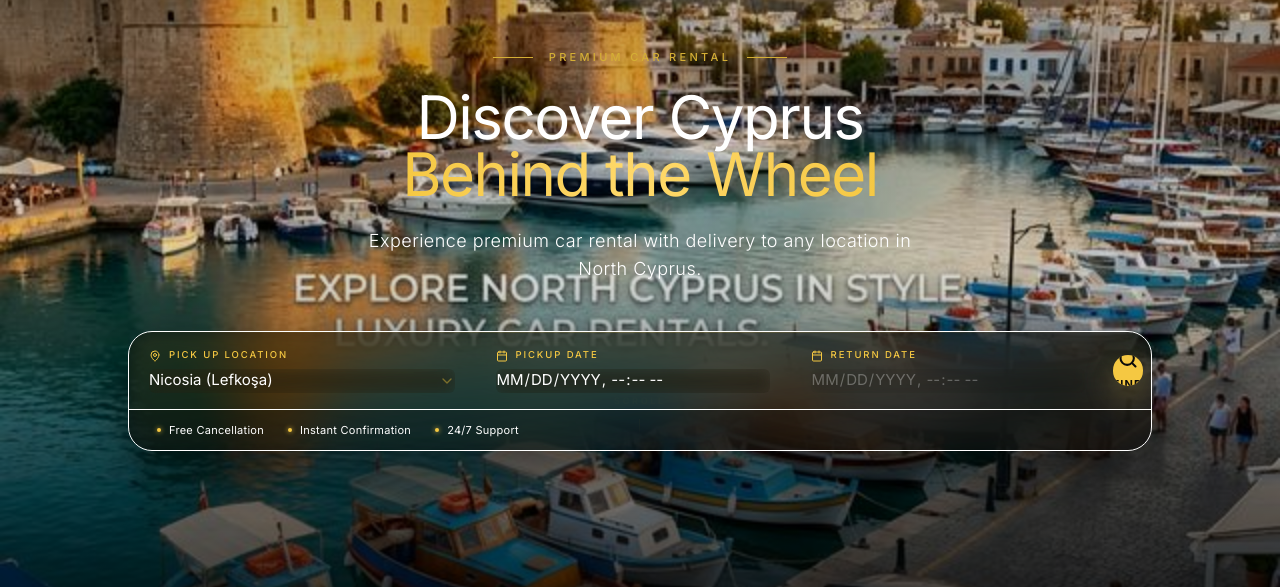
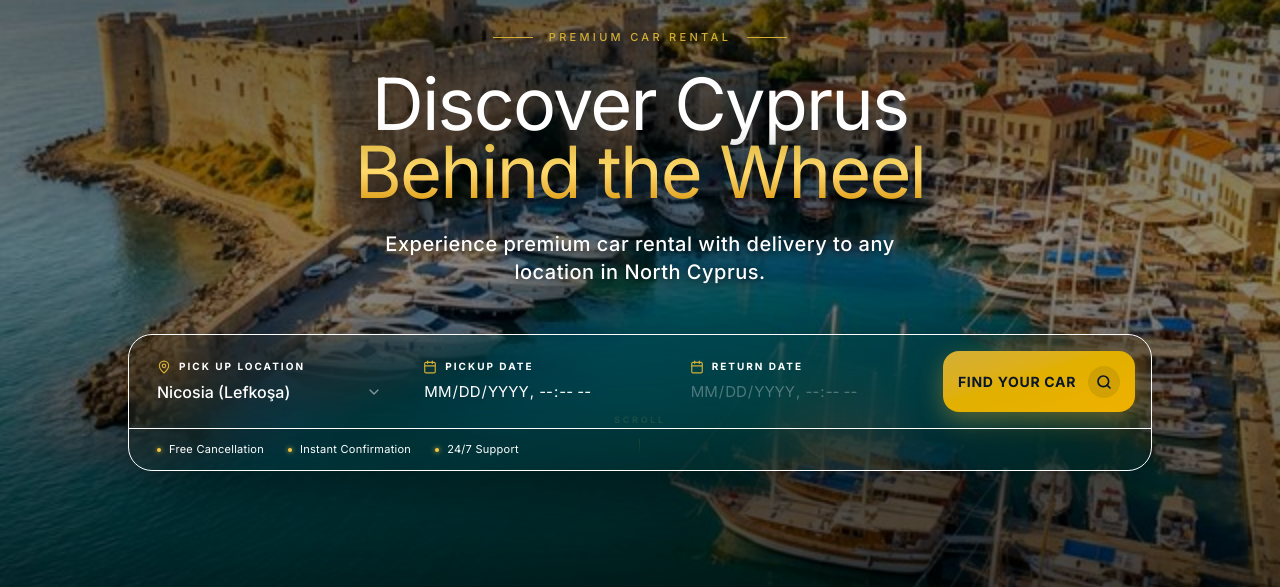
Before and after one commit to mrmustafaegeh/Rent, a Next.js app: page /en in a window 1280 px wide. Shown: the part 223-810 px from the top of the page. Built offline with nearby package versions, Linux system fonts and the light colour scheme; no server answers; the database is empty.

Commit message:
Redesign Hero booking search widget and enhance layout for bright 1/1 Girne background

```diff
--- a/src/components/features/home/HeroSection.tsx
+++ b/src/components/features/home/HeroSection.tsx
@@ -55,17 +55,20 @@ export function HeroSection({ title, subtitleHighlight, description }: HeroSecti
                     className="relative w-full h-full"
                 >
                     <OptimizedImage
-                      src="/images/kyrenia-hero.png"
-                      alt="Kyrenia Harbour North Cyprus"
+                      src="/images/girne-harbor-bright.png"
+                      alt="Girne Harbor North Cyprus"
                       fill
-                      className="object-cover"
+                      className="object-cover object-center"
                       priority
                       sizes="100vw"
                       quality={100}
                     />
                 </div>
-                {/* Minimal Gradient Overlay */}
-                <div className="absolute inset-0 bg-gradient-to-t from-black/80 via-black/10 to-black/30 z-10" />
+                {/* Improved Readability Overlay - heavier at bottom and top, clean in middle */}
+                <div className="absolute inset-0 bg-gradient-to-b from-black/60 via-black/10 to-black/80 z-10" />
+
+                {/* Extra Vignette specifically for text blocking */}
+                <div className="absolute top-1/4 left-0 right-0 h-1/2 bg-black/40 blur-[100px] z-10 pointer-events-none rounded-full scale-150" />
 
                 {/* Top Gold Shimmer Bar */}
                 <div className="absolute top-0 left-0 right-0 h-[3px] bg-gradient-to-r from-transparent via-gold to-transparent z-50 opacity-80" />
@@ -92,17 +95,17 @@ export function HeroSection({ title, subtitleHighlight, description }: HeroSecti
                         initial={{ opacity: 0, y: 30, filter: "blur(10px)" }}
                         animate={{ opacity: 1, y: 0, filter: "blur(0px)" }}
                         transition={{ duration: 1.0, delay: 0.15, ease: [0.25, 0.1, 0.25, 1.0] }}
-                        className="font-bebas text-white text-5xl md:text-6xl leading-[0.95] tracking-tight drop-shadow-2xl"
+                        className="font-bebas text-white text-5xl md:text-7xl leading-[0.95] tracking-tight drop-shadow-[0_4px_15px_rgba(0,0,0,0.8)]"
                      >
                         {title || t('title')} <br/>
-                        <span className="text-transparent bg-clip-text bg-gradient-to-r from-[#F5C842] via-[#FFD96A] to-[#F5C842]">{subtitleHighlight || t('subtitleHighlight')}</span>
+                        <span className="text-transparent bg-clip-text bg-gradient-to-b from-gold via-[#FFD96A] to-yellow-600 drop-shadow-[0_4px_15px_rgba(0,0,0,0.8)]">{subtitleHighlight || t('subtitleHighlight')}</span>
                      </motion.h1>
 
                      <motion.p
                         initial={{ opacity: 0, y: 20 }}
                         animate={{ opacity: 1, y: 0 }}
                         transition={{ duration: 1.0, delay: 0.3, ease: [0.25, 0.1, 0.25, 1.0] }}
-                        className="font-dm-sans text-[15px] sm:text-base md:text-lg text-white/60 font-light tracking-wide max-w-xl mx-auto"
+                        className="font-dm-sans text-[15px] sm:text-base md:text-xl text-white font-medium tracking-wide max-w-xl mx-auto drop-shadow-[0_2px_4px_rgba(0,0,0,0.8)]"
                      >
                         {description || t('description')}
                      </motion.p>
@@ -116,23 +119,23 @@ export function HeroSection({ title, subtitleHighlight, description }: HeroSecti
                     className="w-full max-w-5xl relative z-30"
                  >
                      {/* The Card */}
-                     <div className="relative rounded-[24px] bg-[rgba(10,10,10,0.55)] backdrop-blur-[28px] backdrop-saturate-[180%] shadow-[0_20px_50px_rgba(0,0,0,0.5)] border border-white/10 group overflow-hidden">
+                     <div className="relative rounded-3xl bg-white/10 backdrop-blur-2xl backdrop-saturate-[150%] shadow-[0_30px_60px_-15px_rgba(0,0,0,0.5)] border border-white/20 group overflow-hidden">
 
                          {/* Top Shimmer Line */}
-                         <div className="absolute top-0 left-0 right-0 h-[1px] bg-gradient-to-r from-transparent via-gold/50 to-transparent opacity-50" />
+                         <div className="absolute top-0 left-0 right-0 h-[1px] bg-gradient-to-r from-transparent via-white/40 to-transparent opacity-50" />
 
                          {/* Outer Glow via Box Shadow (simulated) */}
-                         <div className="absolute -inset-[1px] rounded-[25px] bg-gradient-to-br from-[#F5C842]/20 to-transparent -z-10 opacity-50 blur-sm pointer-events-none" />
+                         <div className="absolute -inset-[1px] rounded-[25px] bg-gradient-to-br from-white/20 to-transparent -z-10 opacity-30 blur-[2px] pointer-events-none" />
 
-                         <div className="grid grid-cols-1 md:grid-cols-[1.1fr_1px_1fr_1px_1fr_auto] items-center">
+                         <div className="grid grid-cols-1 md:grid-cols-[1fr_1px_1fr_1px_1fr_auto] items-center p-2">
 
                              {/* Location */}
-                             <div className="relative group/field px-5 py-4 cursor-pointer hover:bg-[#F5C842]/10 transition-colors duration-300">
-                                 <label className="flex items-center gap-2 text-[9.5px] text-[#F5C842] font-medium uppercase tracking-[0.2em] mb-1.5 font-dm-sans">
-                                    <MapPin className="w-3 h-3" /> {t('pickupLocation')}
+                             <div className="relative group/field px-5 py-4 cursor-pointer hover:bg-white/5 transition-colors duration-300 rounded-xl">
+                                 <label className="flex items-center gap-2 text-[10px] text-white/80 font-bold uppercase tracking-[0.2em] mb-1.5 font-dm-sans">
+                                    <MapPin className="w-3.5 h-3.5 text-gold" /> {t('pickupLocation')}
                                  </label>
                                  <Select value={location} onValueChange={setLocation}>
-                                    <SelectTrigger className="w-full border-0 p-0 h-6 text-[15px] font-dm-sans text-white focus:ring-0 bg-transparent gap-2 truncate font-normal hover:bg-transparent shadow-none [&>svg]:text-gold">
+                                    <SelectTrigger className="w-full border-0 p-0 h-6 text-base font-dm-sans font-medium text-white focus:ring-0 bg-transparent gap-2 truncate hover:bg-transparent shadow-none [&>svg]:text-white">
                                         <SelectValue placeholder={t('selectLocation')} />
                                     </SelectTrigger>
                                     <SelectContent className="border-white/10 bg-[#0a0a0a]/95 backdrop-blur-2xl text-white shadow-2xl rounded-xl">
@@ -145,12 +148,12 @@ export function HeroSection({ title, subtitleHighlight, description }: HeroSecti
                              </div>
 
                              {/* Divider */}
-                             <div className="hidden md:block w-px h-12 bg-white/10" />
+                             <div className="hidden md:block w-px h-[60%] bg-white/10 self-center" />
 
                              {/* Pickup */}
-                             <div className="relative group/field px-5 py-4 hover:bg-[#F5C842]/10 transition-colors duration-300">
-                                 <label className="flex items-center gap-2 text-[9.5px] text-[#F5C842] font-medium uppercase tracking-[0.2em] mb-1.5 font-dm-sans">
-                                    <Calendar className="w-3 h-3" /> {t('pickupDate')}
+                             <div className="relative group/field px-5 py-4 hover:bg-white/5 transition-colors duration-300 rounded-xl">
+                                 <label className="flex items-center gap-2 text-[10px] text-white/80 font-bold uppercase tracking-[0.2em] mb-1.5 font-dm-sans">
+                                    <Calendar className="w-3.5 h-3.5 text-gold" /> {t('pickupDate')}
                                  </label>
                                  <Input
                                     type="datetime-local"
@@ -166,12 +169,12 @@ export function HeroSection({ title, subtitleHighlight, description }: HeroSecti
                              </div>
 
                              {/* Divider */}
-                             <div className="hidden md:block w-px h-12 bg-white/10" />
+                             <div className="hidden md:block w-px h-[60%] bg-white/10 self-center" />
 
                              {/* Return */}
-                             <div className="relative group/field px-5 py-4 hover:bg-[#F5C842]/10 transition-colors duration-300">
-                                 <label className="flex items-center gap-2 text-[9.5px] text-[#F5C842] font-medium uppercase tracking-[0.2em] mb-1.5 font-dm-sans">
-                                    <Calendar className="w-3 h-3" /> {t('returnDate')}
+                             <div className="relative group/field px-5 py-4 hover:bg-white/5 transition-colors duration-300 rounded-xl">
+                                 <label className="flex items-center gap-2 text-[10px] text-white/80 font-bold uppercase tracking-[0.2em] mb-1.5 font-dm-sans">
+                                    <Calendar className="w-3.5 h-3.5 text-gold" /> {t('returnDate')}
                                  </label>
                                  <Input
                                     type="datetime-local"
@@ -184,21 +187,22 @@ export function HeroSection({ title, subtitleHighlight, description }: HeroSecti
                              </div>
 
                              {/* Button */}
-                             <div className="p-2 md:pr-2 w-full md:w-auto">
+                             <div className="p-2 md:pl-2 w-full md:w-auto self-stretch flex items-center">
                                  <Button
                                     onClick={handleSearch}
-                                    className="w-full md:w-auto h-14 md:h-full aspect-auto md:aspect-square rounded-[18px] bg-[#F5C842] hover:bg-[#FFD96A] text-[#0a0a0a] shadow-[0_10px_30px_rgba(245,200,66,0.25)] hover:shadow-[0_14px_40px_rgba(245,200,66,0.45)] hover:scale-[1.03] hover:-translate-y-[2px] transition-all duration-500 p-0 flex flex-col items-center justify-center group/btn relative overflow-hidden active:scale-95"
+                                    className="w-full md:w-48 h-14 md:h-full rounded-2xl bg-gradient-to-br from-gold to-yellow-500 hover:from-yellow-400 hover:to-gold text-navy shadow-[0_8px_25px_rgba(212,175,55,0.4)] hover:shadow-[0_12px_35px_rgba(212,175,55,0.6)] transition-all duration-500 p-0 flex flex-row items-center justify-center gap-3 group/btn relative overflow-hidden active:scale-95 border-none"
                                  >
-                                    <div className="flex flex-row md:flex-col items-center gap-2">
-                                        <Search className="w-5 h-5 stroke-[2.5px] group-hover/btn:translate-x-[3px] md:group-hover/btn:translate-x-0 md:group-hover/btn:-translate-y-1 transition-transform duration-300 ease-[cubic-bezier(0.34,1.56,0.64,1)]" />
-                                        <span className="font-dm-sans font-bold text-[11px] uppercase tracking-widest">{t('findCar').split(' ')[0]}</span>
+                                    <span className="font-dm-sans font-black text-sm uppercase tracking-wider">{t('findCar')}</span>
+                                    <div className="w-8 h-8 rounded-full bg-navy/10 flex items-center justify-center group-hover/btn:bg-navy/20 transition-colors">
+                                        <Search className="w-4 h-4 stroke-[2.5px] group-hover/btn:rotate-12 transition-transform duration-300" />
                                     </div>
+                                    <div className="absolute inset-0 bg-white/20 translate-y-full group-hover/btn:translate-y-0 transition-transform duration-500 ease-out z-[-1]" />
                                  </Button>
                              </div>
                          </div>
 
                          {/* Perks Strip */}
-                         <div className="border-t border-white/10 px-7 py-3 flex flex-wrap justify-center md:justify-start gap-6 bg-black/20">
+                         <div className="border-t border-white/10 px-7 py-3 flex flex-wrap justify-center md:justify-start gap-6 bg-black/10 backdrop-blur-md">
                             {[
                                 t('trust1'),
                                 t('trust2'),
```
Also changed, not shown: public/images/girne-harbor-bright.png (added), 1 other file (tests, documents, lock files or other folders).
